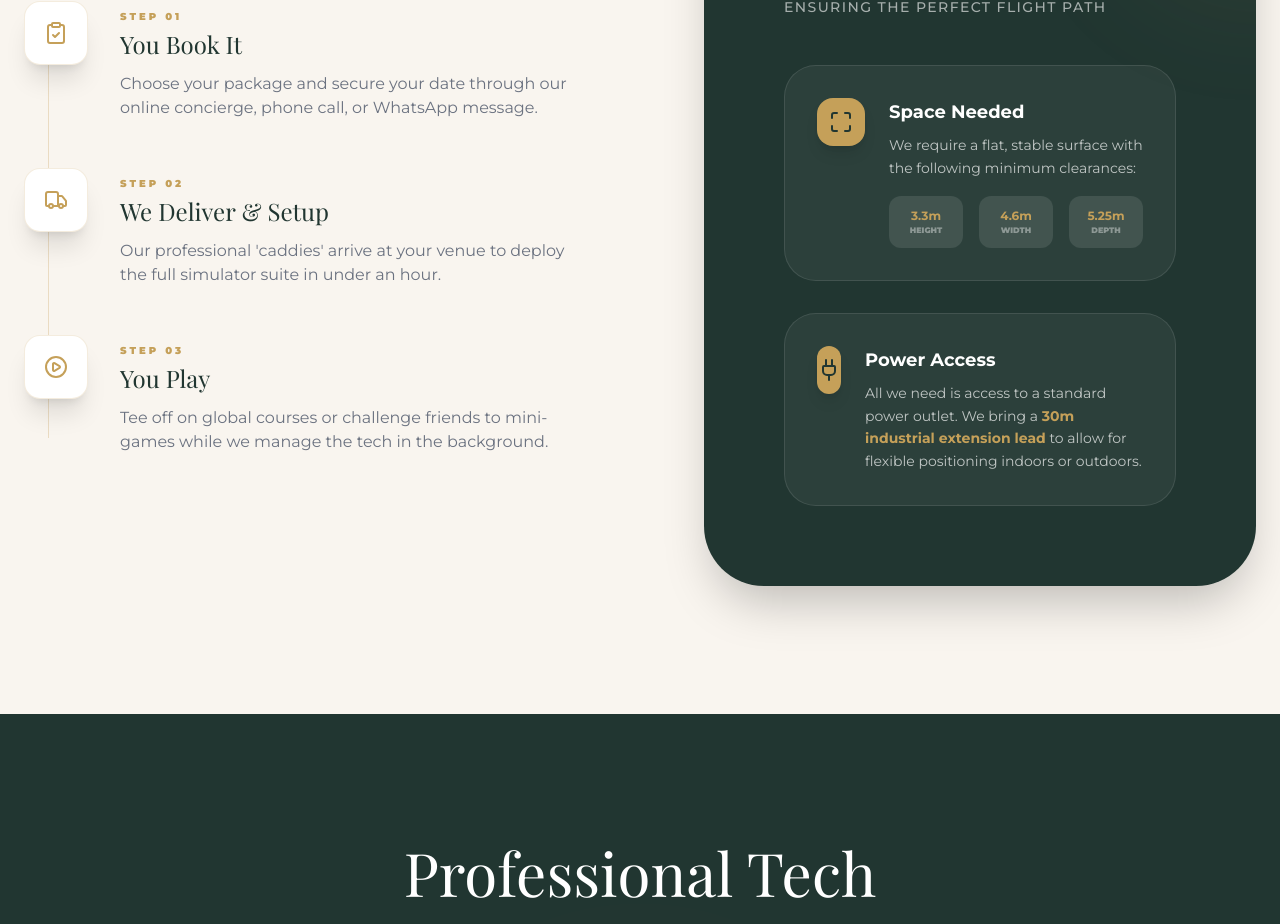
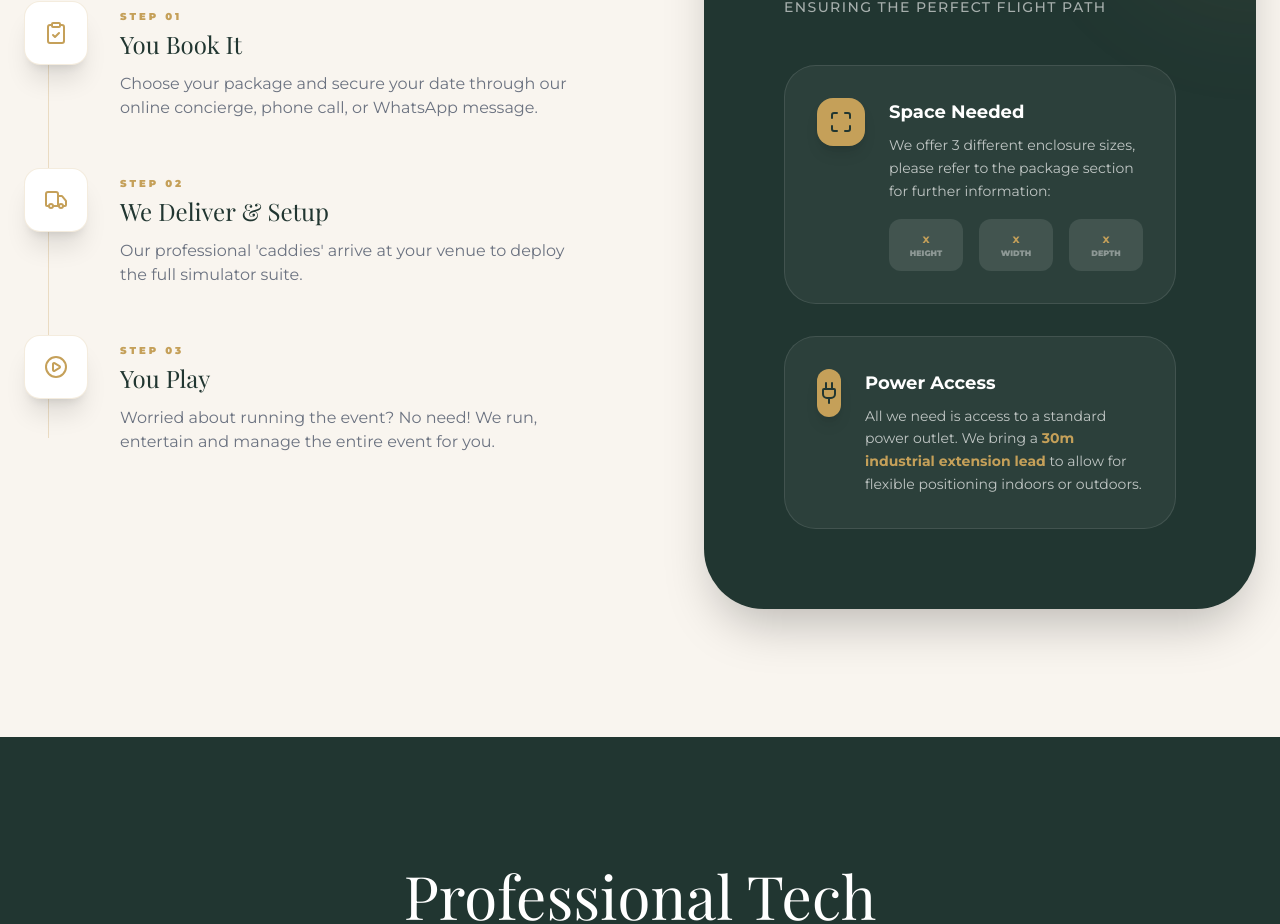
Before and after one commit to Dbox01/sim2umobilegolf, a React (Vite) app: page / in a window 1280 px wide. Shown: the part 4240-5164 px from the top of the page. Built offline with nearby package versions, Linux system fonts and the light colour scheme; a web font is replaced by a local one.

Commit message:
Revise descriptions for service details and requirements
Updated descriptions for delivery and setup, event management, and space requirements.

```diff
--- a/App.tsx
+++ b/App.tsx
@@ -671,13 +671,13 @@ const ProcessSection: React.FC = () => (
               {
                 step: "02",
                 title: "We Deliver & Setup",
-                desc: "Our professional 'caddies' arrive at your venue to deploy the full simulator suite in under an hour.",
+                desc: "Our professional 'caddies' arrive at your venue to deploy the full simulator suite.",
                 icon: <Truck size={24} />
               },
               {
                 step: "03",
                 title: "You Play",
-                desc: "Tee off on global courses or challenge friends to mini-games while we manage the tech in the background.",
+                desc: "Worried about running the event? No need! We run, entertain and manage the entire event for you.",
                 icon: <PlayCircle size={24} />
               }
             ].map((item, idx) => (
@@ -714,19 +714,19 @@ const ProcessSection: React.FC = () => (
                   <div className="flex-1">
                     <h5 className="text-white font-bold text-lg mb-2">Space Needed</h5>
                     <p className="text-white/70 text-sm leading-relaxed mb-4">
-                      We require a flat, stable surface with the following minimum clearances:
+                      We offer 3 different enclosure sizes, please refer to the package section for further information:
                     </p>
                     <div className="grid grid-cols-3 gap-4">
                       <div className="text-center p-3 bg-white/10 rounded-xl">
-                        <p className="text-gold font-bold text-xs">3.3m</p>
+                        <p className="text-gold font-bold text-xs">x</p>
                         <p className="text-[8px] text-white/40 uppercase font-black">Height</p>
                       </div>
                       <div className="text-center p-3 bg-white/10 rounded-xl">
-                        <p className="text-gold font-bold text-xs">4.6m</p>
+                        <p className="text-gold font-bold text-xs">x</p>
                         <p className="text-[8px] text-white/40 uppercase font-black">Width</p>
                       </div>
                       <div className="text-center p-3 bg-white/10 rounded-xl">
-                        <p className="text-gold font-bold text-xs">5.25m</p>
+                        <p className="text-gold font-bold text-xs">x</p>
                         <p className="text-[8px] text-white/40 uppercase font-black">Depth</p>
                       </div>
                     </div>
```
